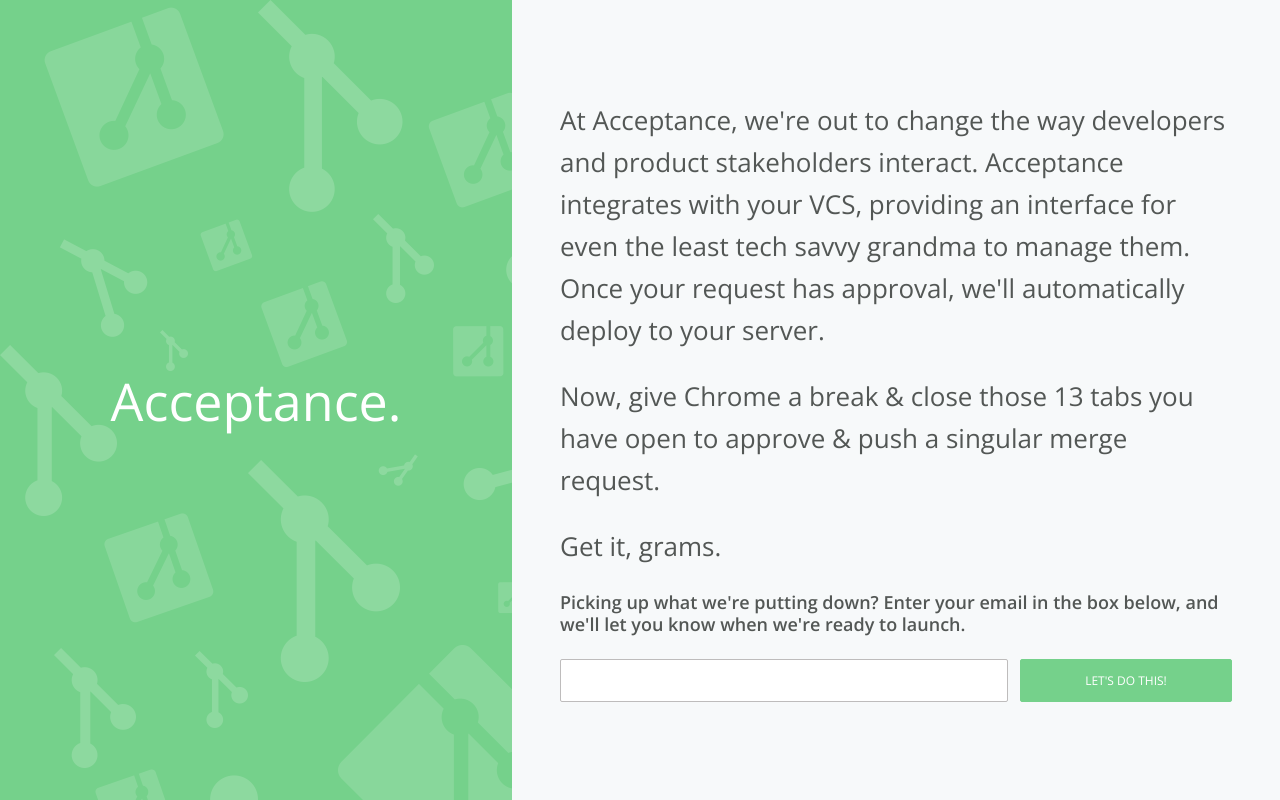
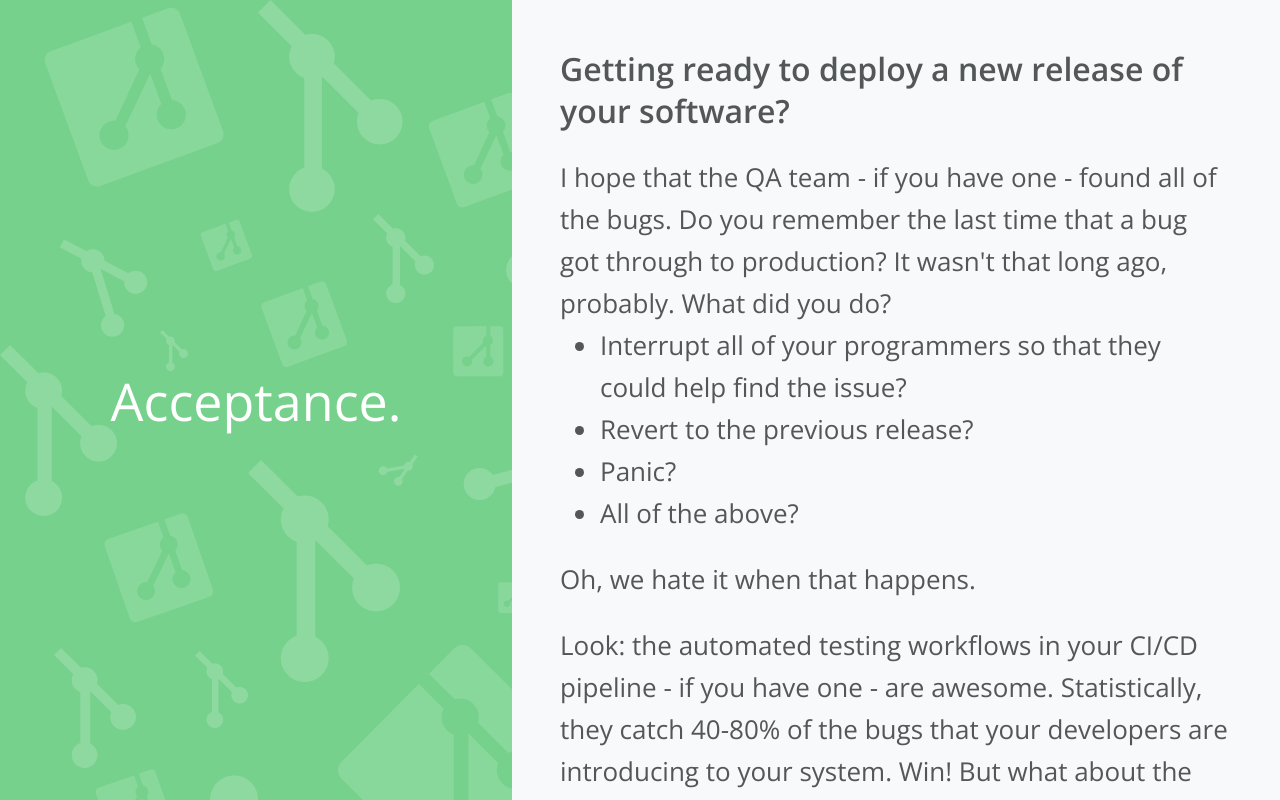
Before and after one commit to joecwallace/acceptance.tech, a website: page index.html in a window 1280 px wide. Drawn offline with nearby package versions, Linux system fonts and the light colour scheme; a script that the page names is missing.

Commit message:
Update copy

```diff
--- a/index.html
+++ b/index.html
@@ -25,10 +25,32 @@
             </div>
             <div class="w-full lg:w-3/5 h-full flex flex-col items-center justify-center bg-grey-lighter">
                 <div class="flex-none overflow-auto max-h-full p-10">
-                    <h4 class="mb-6 flowtype">At Acceptance, we're out to change the way developers and product stakeholders interact. Acceptance integrates with your VCS, providing an interface for even the least tech savvy grandma to manage them. Once your request has approval, we'll automatically deploy to your server.</h4>
-                    <h4 class="mb-6 flowtype">Now, give Chrome a break & close those 13 tabs you have open to approve & push a singular merge request.</h4>
-                    <h4 class="mb-6 flowtype">Get it, grams.</h4>
-                    <h5 class="mb-6">Picking up what we're putting down? Enter your email in the box below, and we'll let you know when we're ready to launch.</h5>
+                    <h3 class="mb-6">Getting ready to deploy a new release of your software?</h3>
+                    <h4 class="mb-6 flowtype">
+                        I hope that the QA team - if you have one - found all of the bugs. Do you remember the last time that a bug got through to production? It wasn't that long ago, probably. What did you do?
+                        <ul>
+                            <li>Interrupt all of your programmers so that they could help find the issue?</li>
+                            <li>Revert to the previous release?</li>
+                            <li>Panic?</li>
+                            <li>All of the above?</li>
+                        </ul>
+                    </h4>
+                    <h4 class="mb-6 flowtype">
+                        Oh, we hate it when that happens.
+                    </h4>
+                    <h4 class="mb-6 flowtype">
+                        Look: the automated testing workflows in your CI/CD pipeline - if you have one - are awesome. Statistically, they catch 40-80% of the bugs that your developers are introducing to your system. Win! But what about the other 20-60% of bugs? Isn't something missing?
+                    </h4>
+                    <h4 class="mb-6 flowtype">
+                        YES! Humans are missing. Real, live humans who click on things & make dumb data entry errors. They're not part of your pipeline...
+                    </h4>
+                    <h4 class="mb-6 flowtype">
+                        But they should be, right? Someone - other than the developer who swears it worked for them - should observe the correct behavior of your changes.
+                    </h4>
+                    <h4 class="mb-6 flowtype">
+                        That's what we're here for. When you use Acceptance, we'll track your change requests (via GitHub, GitLab, &/or Bitbucket), and - when you're ready to test - we'll spin up a server (on AWS or DigitalOcean) for your testing (dis)pleasure. When you're done, just click a button to stop the server, leave a little feedback, and approve or disapprove of the change. The request can't be merged until it's approved.
+                    </h4>
+                    <h5 class="mb-6">Sound too good to be true? Well, it is for now, but we're working on it! Enter your email in the box below, and we'll let you know when we're ready to launch.</h5>
                     <form class="flex flex-col lg:flex-row" data-drip-embedded-form="103704279" action="https://www.getdrip.com/forms/103704279/submissions" method="post">
                         <div class="flex w-full lg:w-2/3">
                             <input type="text" name="fields[email]" class="text-sm px-4 py-3 border rounded-sm leading-tight w-full">
```
